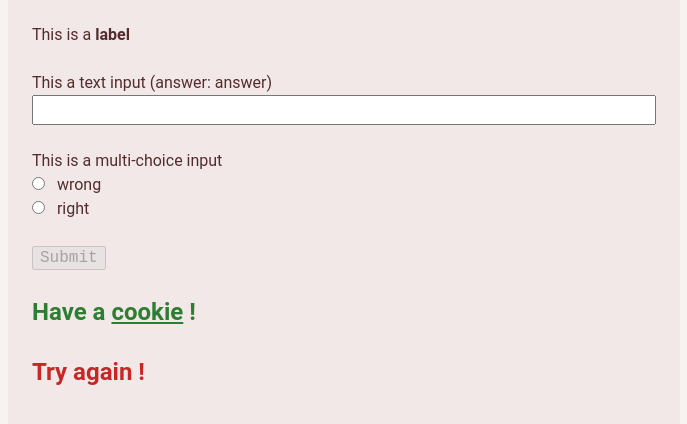
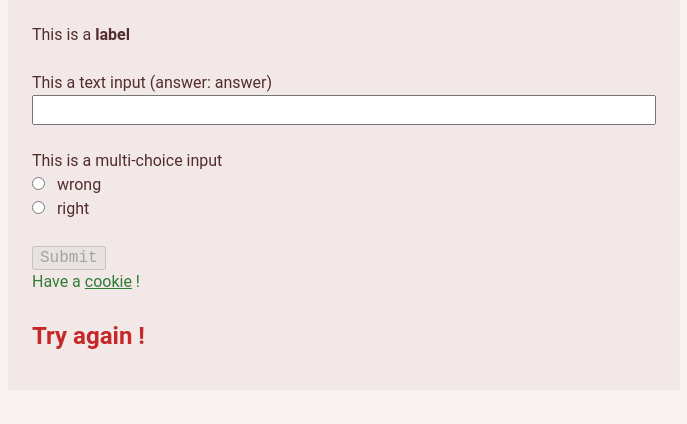
Before and after one commit to clement-gouin/on-the-quizz, a plain HTML site: page index.html in a window 1280 px wide. Shown: the part 520-944 px from the top of the page, without its empty margins (296-983 px from the left). After the commit the page ends 910 px from the top, so only its background shows below. Drawn offline with nearby package versions, Linux system fonts and the light colour scheme.

Commit message:
same fix than cross roads

```diff
--- a/index.html
+++ b/index.html
@@ -79,9 +79,13 @@
         <input type="submit" value="Submit" :disabled="readonly || debug" />
       </form>
       <template v-if="readonly || debug">
-        <h2 class="green-800" v-if="debug || success" v-html="successText"></h2>
+        <div
+          class="green-800"
+          v-if="debug || success"
+          v-html="successText"
+        ></div>
         <template v-if="debug || !success">
-          <h2 class="red-800" v-html="failureText"></h2>
+          <div class="red-800" v-html="failureText"></div>
           <button v-if="!debug" @click="retry">Retry</button>
         </template>
       </template>
--- a/main.js
+++ b/main.js
@@ -95,7 +95,13 @@
         this.header = `<h1>${this.header}</h1>`;
       }
       this.successText = parts.shift();
+      if (!/<[^>]*>/.test(this.successText)) {
+        this.successText = `<h2>${this.successText}</h2>`;
+      }
       this.failureText = parts.shift();
+      if (!/<[^>]*>/.test(this.failureText)) {
+        this.failureText = `<h2>${this.failureText}</h2>`;
+      }
       this.questions = [];
       while (parts.length) {
         if (!/^\d+$/.test(parts[0])) {
```
Also changed, not shown: README.md.
